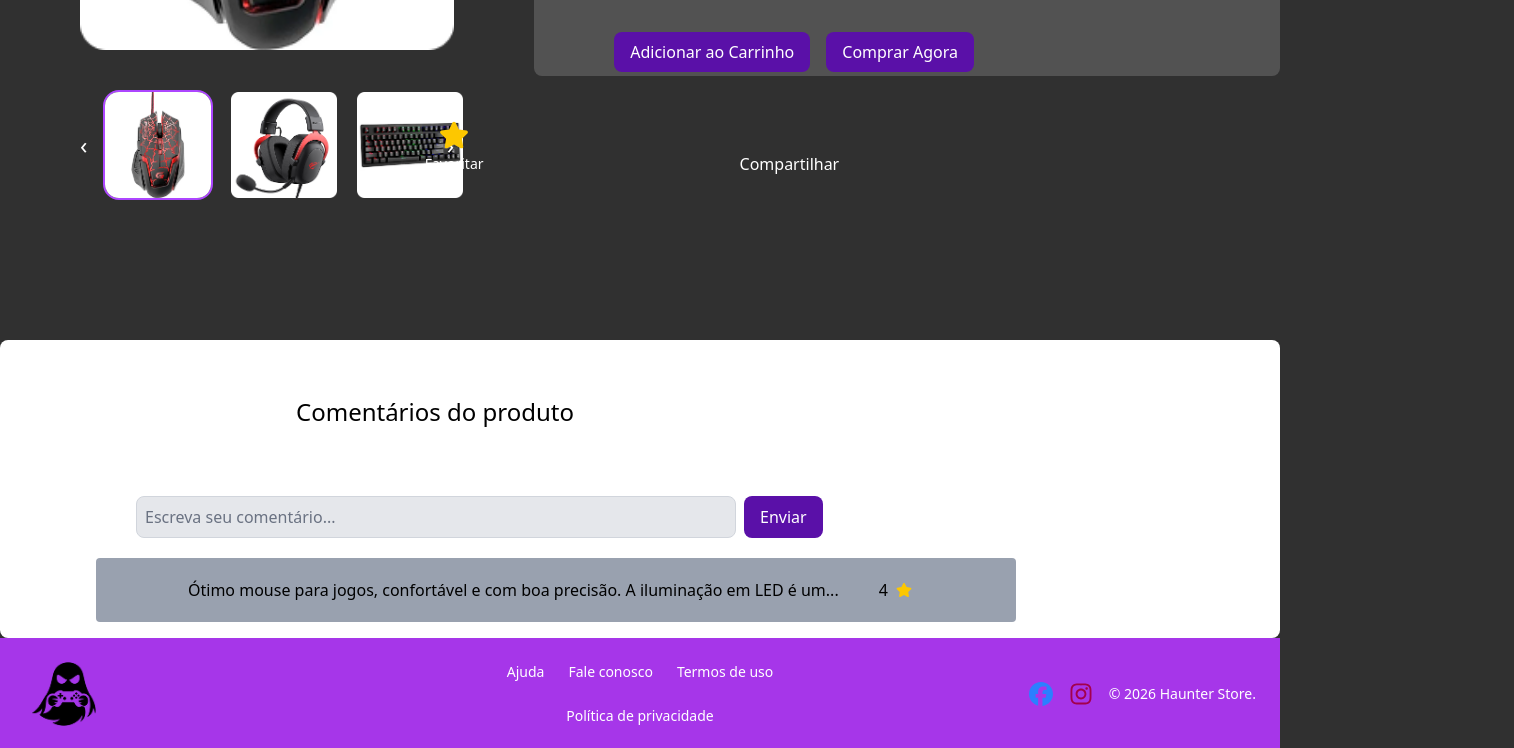
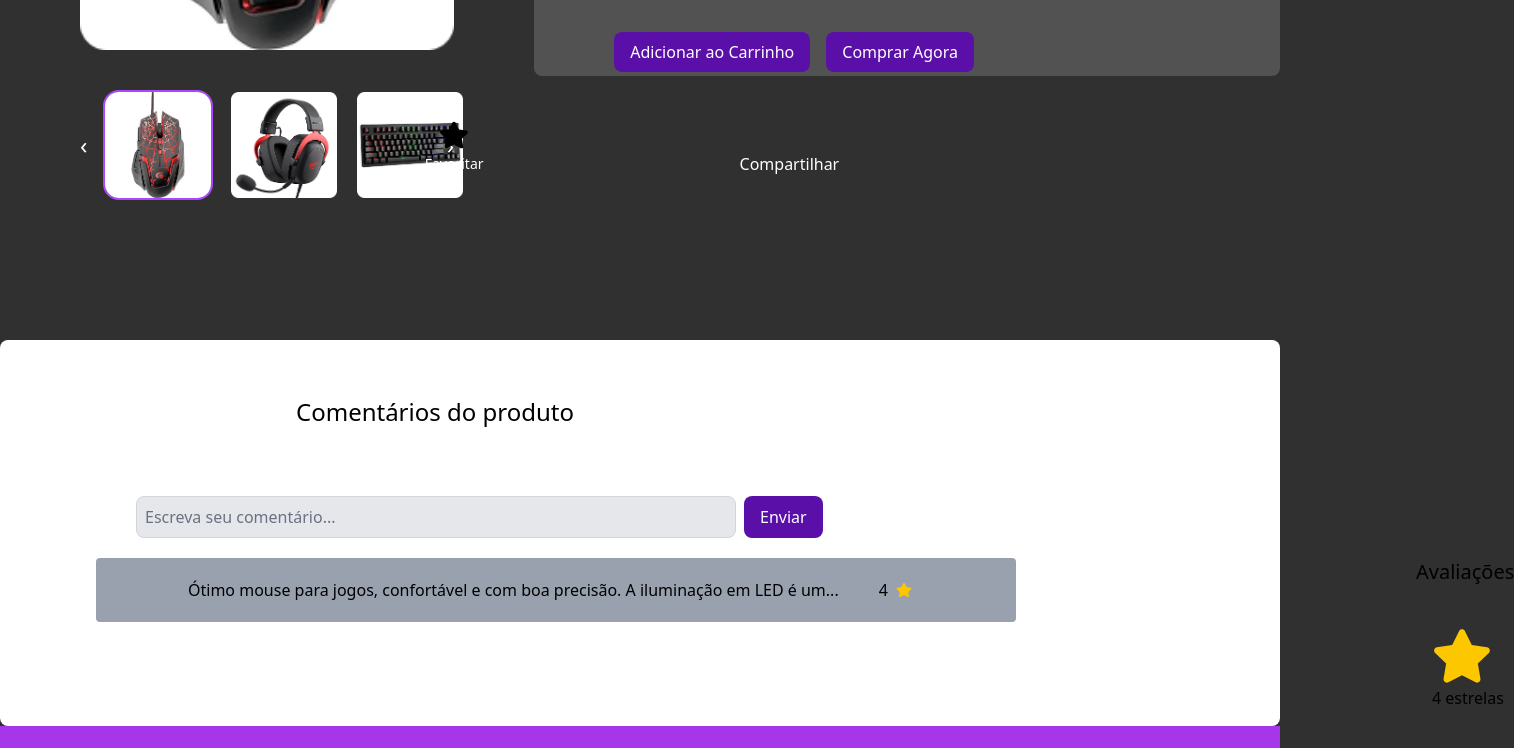
Before and after one commit to GabrielMeloIF/haunter-store, a Next.js app in the folder frontend/: page /comprar in a window 1280 px wide. Shown: the part 520-1268 px from the top of the page, 1514 px wide, since content can reach past the window. Built offline with nearby package versions, Linux system fonts and the light colour scheme; some icons are missing.

Commit message:
pagina comprar terminada

```diff
--- a/frontend/src/pages/comprar/index.tsx
+++ b/frontend/src/pages/comprar/index.tsx
@@ -7,7 +7,6 @@ import { Icon } from "@iconify/react";
 import Image from "next/image";
 import Link from "next/link";
 
-
 export default function Comprar() {
   const [produtos, setProdutos] = useState([
     {
@@ -16,16 +15,14 @@ export default function Comprar() {
       descricao:
         "Eleve sua experiência nos jogos e no dia a dia com o Mouse Fortrek Spider. Com um design moderno e agressivo, iluminação em LED vermelho e acabamento ergonômico, ele foi desenvolvido para oferecer conforto e alta performance durante longas horas de uso.",
       preco: "R$ 79,00",
-      imagem: "/mouse 1.png",
+    imagens: ["/mouse 1.png", "/headset 1.png", "/teclado 1.png"],
       comentario:
         "Ótimo mouse para jogos, confortável e com boa precisão. A iluminação em LED é um bônus visual que eu adoro!",
       estrelas: 4,
     },
   ]);
 
-  const limitado = produtos[0].comentario.slice(0, 80) + "...";
   const [rating, setRating] = useState(0);
-  const [favoritos, setFavoritos] = useState<number[]>([]);
   const [novoComentario, setNovoComentario] = useState("");
 
   useEffect(() => {
@@ -40,25 +37,29 @@ export default function Comprar() {
       const novos = prev.includes(id)
         ? prev.filter((f) => f !== id)
         : [...prev, id];
+
       localStorage.setItem("favoritos", JSON.stringify(novos));
       return novos;
     });
   };
 
+  const [favoritos, setFavoritos] = useState<number[]>(() => {
+    if (typeof window === "undefined") return [];
+    const salvo = localStorage.getItem("favoritos");
+    return salvo ? JSON.parse(salvo) : [];
+  });
+
   const produto = produtos[0];
-
-  const imagens = ["/mouse 1.png", "/headset 1.png", "/teclado 1.png"];
 
   const [currentImage, setCurrentImage] = useState(0);
 
   const nextImage = () => {
-    setCurrentImage((prev) => (prev + 1) % imagens.length);
+    setCurrentImage((prev) => (prev + 1) % produto.imagens.length);
   };
 
   const prevImage = () => {
-    setCurrentImage((prev) => (prev === 0 ? imagens.length - 1 : prev - 1));
+    setCurrentImage((prev) => (prev === 0 ? produto.imagens.length - 1 : prev - 1));
   };
-
 
   const adicionarComentario = () => {
     if (!novoComentario.trim()) return;
@@ -68,14 +69,20 @@ export default function Comprar() {
       nome: "Mouse Fortrek Spider",
       descricao: "Eleve sua experiência...",
       preco: "R$ 79,00",
-      imagem: "/mouse 1.png",
+      imagens: ["/mouse 1.png"],
       comentario: novoComentario,
       estrelas: rating,
     };
 
     setProdutos([...produtos, novo]);
-    setNovoComentario(""); // limpa o campo após enviar
-    setRating(0);          // reseta as estrelas após enviar
+    setNovoComentario("");
+    setRating(0);
+  };
+
+  const calculoRating = () => {
+    if (produtos.length === 0) return 0;
+    const total = produtos.reduce((acc, p) => acc + p.estrelas, 0);
+    return Math.round(total / produtos.length);
   };
 
   return (
@@ -85,7 +92,7 @@ export default function Comprar() {
       <div className="flex">
         <div className="flex flex-col p-20">
           <Image
-            src={imagens[currentImage]}
+            src={produto.imagens[currentImage]}
             alt="Mouse Gamer"
             width={400}
             height={300}
@@ -99,14 +106,15 @@ export default function Comprar() {
 
               {/* Imagens */}
               <div className="flex gap-4">
-                {imagens.map((img, index) => (
+                {produto.imagens.map((img, index) => (
                   <Image
                     key={index}
                     src={img}
-                    alt="Mouse Gamer"
+                    alt={produto.nome}
                     width={110}
                     height={50}
-                    className={`cursor-pointer border-2 ${index === currentImage
+                    className={`cursor-pointer border-2 ${
+                      index === currentImage
                         ? "border-purple-500 rounded-2xl"
                         : "border-transparent"
                     }`}
@@ -133,7 +141,8 @@ export default function Comprar() {
               {[1, 2, 3, 4, 5].map((star) => (
                 <FaStar
                   key={star}
-                  className={`cursor-pointer text-2xl -mt-8 ${star <= rating ? "text-yellow-400" : "text-black"
+                  className={`cursor-pointer text-2xl -mt-8 ${
+                    star <= rating ? "text-yellow-400" : "text-black"
                   }`}
                   onClick={() => setRating(star)}
                 />
@@ -165,7 +174,8 @@ export default function Comprar() {
         <div className="flex flex-col items-center cursor-pointer">
           <FaStar
             onClick={() => toggleFavorito(produto.id)}
-            className={`text-3xl ${favoritos.includes(produto.id) ? "text-black" : "text-yellow-400"
+            className={`text-3xl ${
+              favoritos.includes(produto.id) ? "text-yellow-400" : "text-black"
             }`}
           />
           <span className="text-white mt-1 text-sm">Favoritar</span>
@@ -183,9 +193,11 @@ export default function Comprar() {
         </button>
       </div>
 
+      {/* Seção de comentários */}
       <div className="bg-white rounded-lg p-4 mt-4 flex flex-col">
-        <p className="text-black ml-70 text-2xl mt-10">Comentários do produto</p>
-
+        <p className="text-black ml-70 text-2xl mt-10">
+          Comentários do produto
+        </p>
 
         <div className="flex gap-2 ml-30 mt-17">
           <input
@@ -207,19 +219,43 @@ export default function Comprar() {
             Enviar
           </button>
         </div>
-
+        {/* Exibe os comentários existentes e posta */}
+        <div className="flex">
+          {/* COLUNA DOS COMENTÁRIOS */}
+          <div className="flex items-start">
+            {/* COMENTÁRIOS */}
+            <div>
               {produtos.map((p) => (
                 <div
                   key={p.id}
                   className="flex items-center bg-gray-400 rounded w-230 h-16 ml-20 mt-5 gap-10"
                 >
-            <Icon icon="heroicons:user" className="ml-7 text-2xl text-white" />
-            <p>{p.comentario.slice(0, 80)}{p.comentario.length > 80 ? "..." : ""}</p>
+                  <Icon
+                    icon="heroicons:user"
+                    className="ml-7 text-2xl text-white"
+                  />
+
+                  <p>
+                    {p.comentario.slice(0, 80)}
+                    {p.comentario.length > 80 ? "..." : ""}
+                  </p>
+
                   <p className="flex items-center gap-2">
-              {p.estrelas} <FaStar className="text-yellow-400" />
+                    {p.estrelas}
+                    <FaStar className="text-yellow-400" />
                   </p>
                 </div>
               ))}
+            </div>
+
+            {/* ESTRELA GRANDE (ÚNICA) */}
+            <div className="ml-100 mt-5 flex flex-col">
+              <h2 className="text-xl">Avaliações</h2>
+              <FaStar className="text-yellow-400 text-6xl ml-4 mt-10 " />
+              <p className="ml-4">{calculoRating()} estrelas</p>
+            </div>
+          </div>
+        </div>
       </div>
 
       <Footer />
```
Lines whose indentation alone changed are shown as unchanged.
